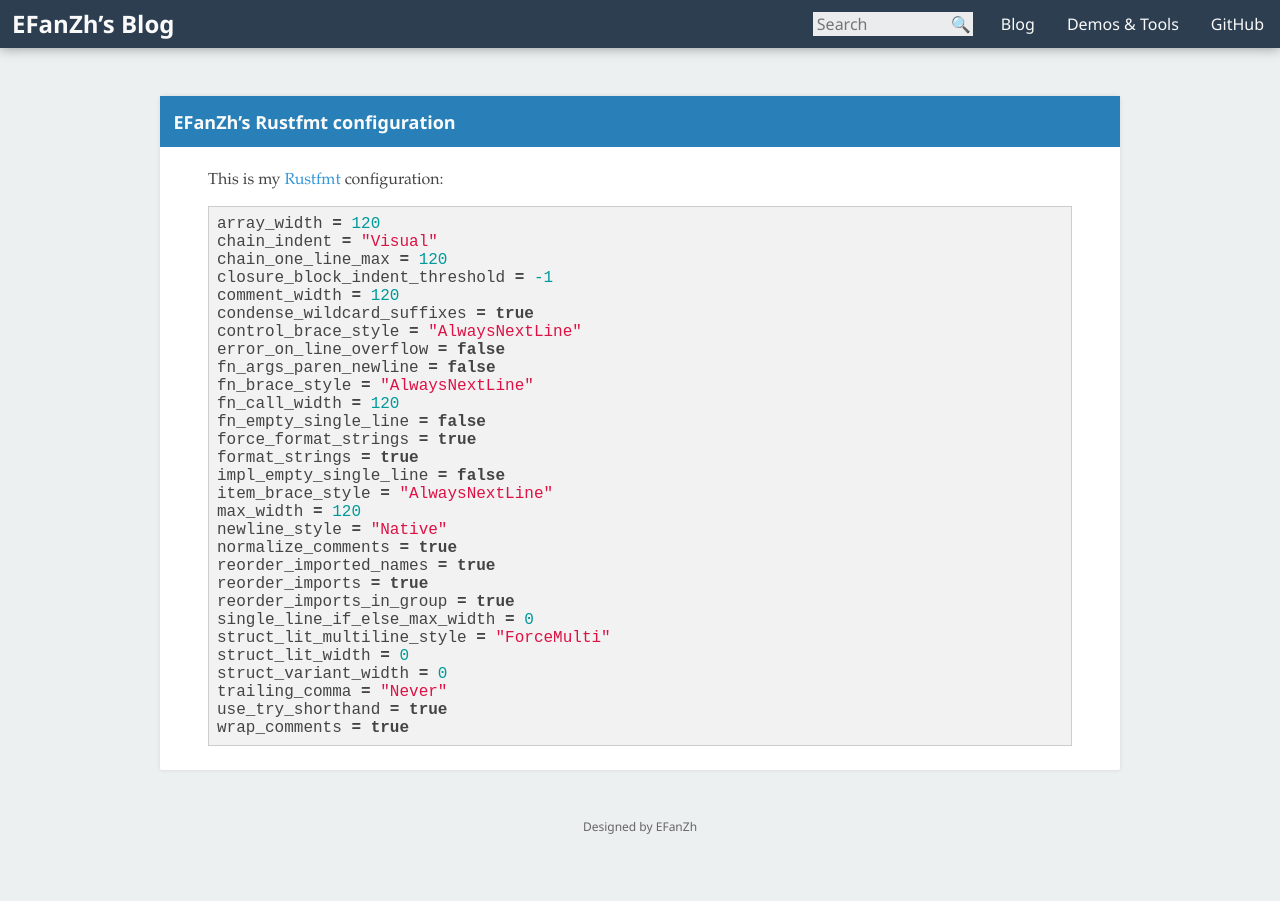
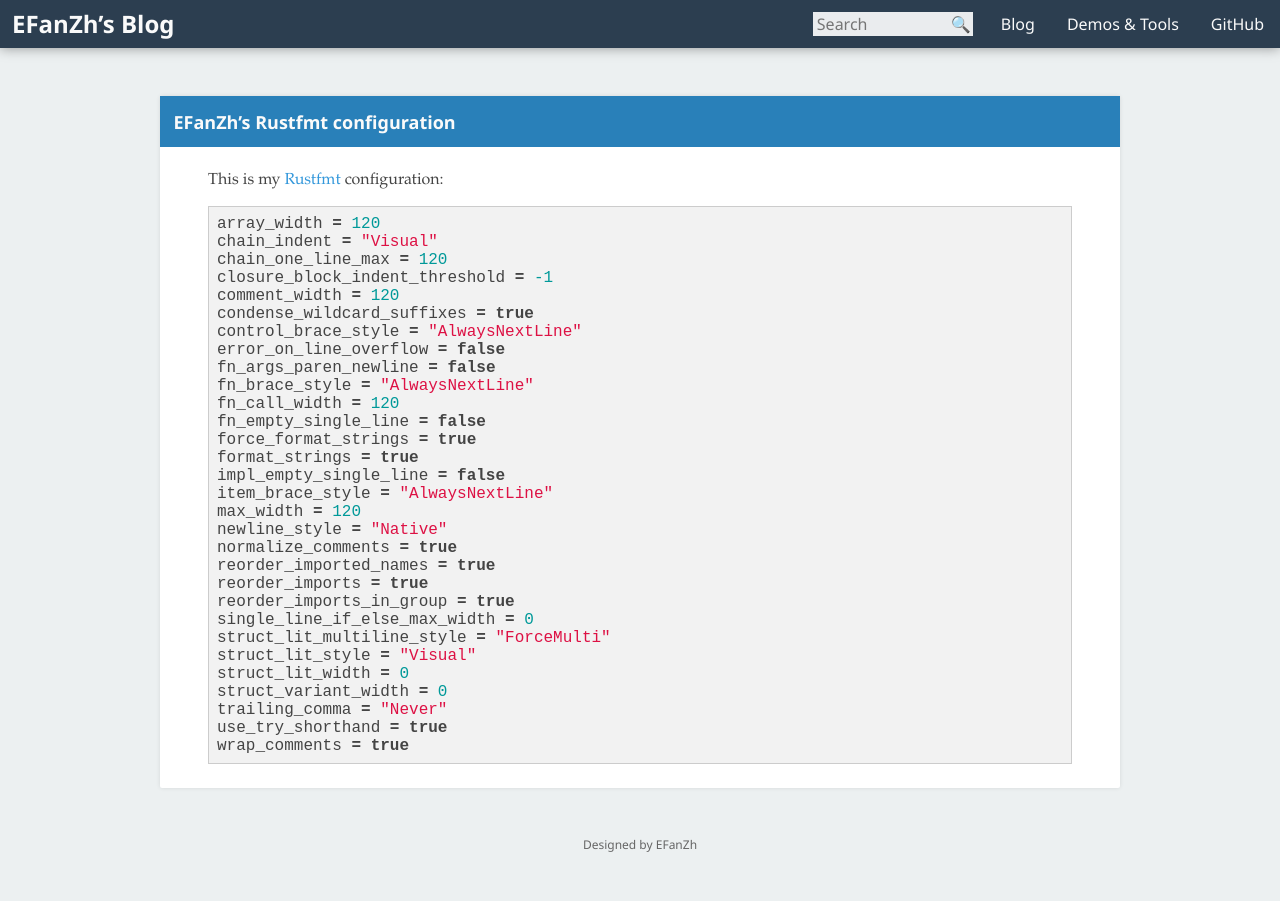
Before and after one commit to EFanZh/efanzh.github.io, a Jekyll site: the page built from _posts/2017-06-10-rustfmt-configuration.md, in a window 1280 px wide. Built offline with Jekyll 4.4.1, drawn with Linux system fonts in a browser that asks for light colours.

Commit message:
Update `struct_lit_style` for Rustfmt

```diff
--- a/_posts/2017-06-10-rustfmt-configuration.md
+++ b/_posts/2017-06-10-rustfmt-configuration.md
@@ -29,6 +29,7 @@ reorder_imports = true
 reorder_imports_in_group = true
 single_line_if_else_max_width = 0
 struct_lit_multiline_style = "ForceMulti"
+struct_lit_style = "Visual"
 struct_lit_width = 0
 struct_variant_width = 0
 trailing_comma = "Never"
```
